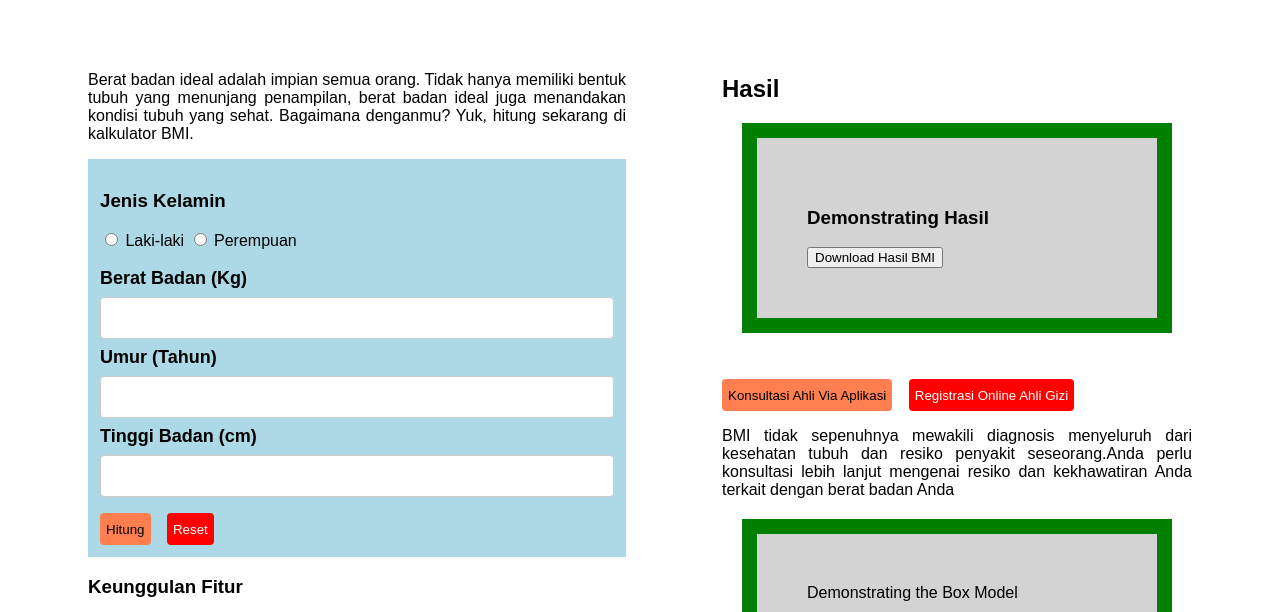
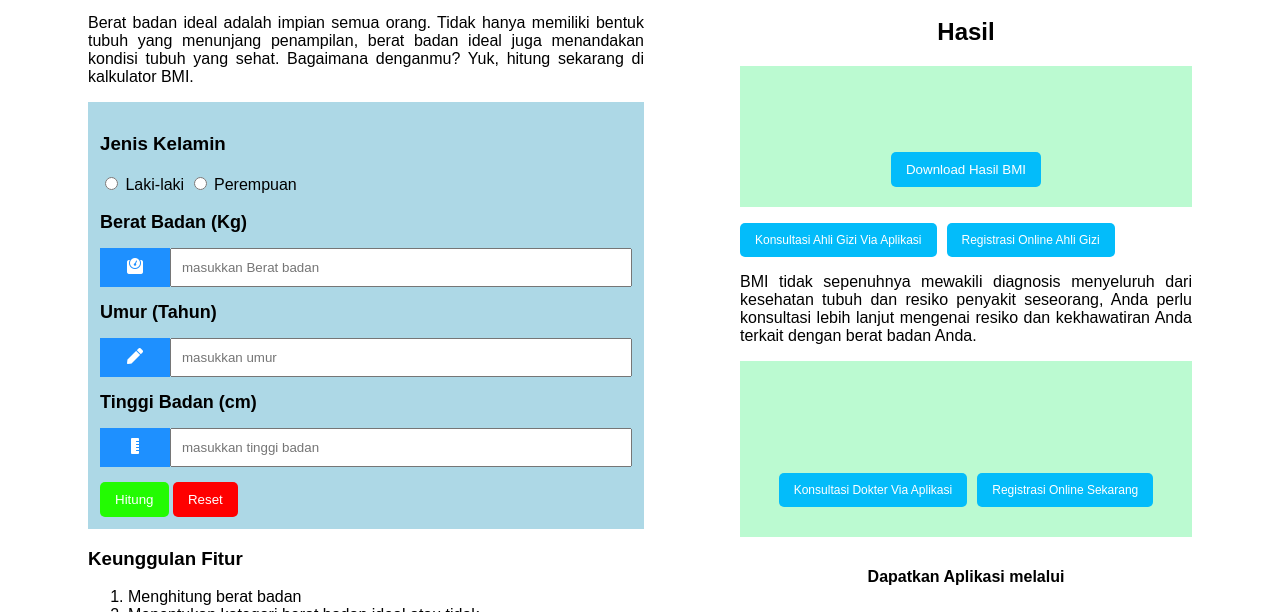
Before and after one commit to revou-fundamental-course/5-aug-24-BaraAbdi11219, a plain HTML site: page index.html in a window 1280 px wide. Shown: the part 73-685 px from the top of the page. Drawn offline with Linux system fonts and the light colour scheme.

Commit message:
complate html and css

```diff
--- a/css/styles.css
+++ b/css/styles.css
@@ -8,8 +8,13 @@ body {
     background-color: #fff;
     color: #000;
 }
+header{
+    margin: auto 10px;
+    height: 2px;
+}
 main{
     display: flex;
+
 }
 aside{
     padding: 48px;
@@ -23,74 +28,121 @@ p{
     text-align: justify;
     size: 14px;
 }
-input[type=number]{
-    width: 100%;
-    padding: 12px 20px;
-    margin: 8px 0px;
-    display: inline-block;
-    border-radius: 4px;
-    border: 1px solid #ccc;
-    box-sizing: border-box;
-    font-family: monospace;
-    font-size: 14px;
-}
+
 .input{
     font-size: 18px;
     font-weight: bold;
 }
-.button{
-    height: 32px;
+.input-container {
+    display: -ms-flexbox; /* IE10 */
+    display: flex;
+    width: 100%;
+    margin-top: 15px;
+    margin-bottom: 15px;
+}
+.icon {
+    padding: 10px;
+    background: dodgerblue;
+    color: white;
+    min-width: 50px;
+    text-align: center;
+}
+.input-field {
+    width: 100%;
+    padding: 10px;
+    outline: none;
+}
+
+.input-field:focus {
+    border: 2px solid dodgerblue;
+}
+
+.btn{
     border: none;
-    border-radius: 4px;
-    margin-top: 8px;
-    margin-right: 12px;
+    border-radius: 5px;
+    padding: 10px 15px;
+    background-color: rgb(3, 188, 250);
+    color: white;
+    font-weight: 500;
+    cursor: pointer;
+    transition: background-color .3s ease-in-out;
+
 }
+.btn:hover {
+    background-color: #136767;
+  }
 .bg-coral{
-    background-color: coral;
+    background-color: rgb(35, 251, 2);
 }
 .bg-reset{
     background-color: red;
     color: white;
 }
+.btn-reset:hover {
+    background-color: #c3c2c2;
+  }
 /* output */
-.box-center {
-    align-items: center;
-}
-.box-output {
-    background-color: lightgrey;
-    display: flex;
-    flex-direction: column;
-    gap: 8px;
-    padding: 16px;
-    border-radius: 8px;
-}
-
-#output-tag {
-    font-size: xx-large;
-}
-
-#output-bmi {
-    font-size: 144px;
-}
-
-#output-category {
-    font-size: larger;
-}
-#last {
-    background-color: lightgrey;
-    width: 300px;
-    border: 15px solid green;
-    padding: 50px;
-    margin: 20px;
-}
-
-#download-app {
+.sub-container {
+    background-color: rgb(187, 250, 209);
+    padding: 20px 0;
     display: flex;
     flex-direction: column;
     align-items: center;
-    gap: 8px;
+  }
+
+  .result-title {
+    font-size: 18px;
+  }
+
+  .result-bmi {
+    font-size: 40px;
+  }
+
+  .result-desc {
+    margin: 10px 0 20px;
+    font-size: 15px;
+  }
+
+  .button-cta {
+    display: flex;
+    align-items: center;
+    gap: 10px;
+    margin: 10px 0;
+  }
+
+  .button-cta button {
+    font-size: 12px;
+  }
+
+  .list-risk {
+    list-style: none;
+    text-align: center;
+  }
+
+  .download-app {
+    display: flex;
+    flex-direction: column;
+    align-items: center;
+    margin: 10px 0;
+  }
+
+  .img {
+    width: 300px;
+    width: 100px;
+    cursor: pointer;
+    border-radius: 8px;
+  }
+
+  footer {
+    height: 32px;
+    font-size: small;
+    padding-top: 48px;
 }
-
-#download-app img {
-    height: 32px;
+footer p{
+    text-align: center;
 }
+footer a {
+    color: rgb(0, 110, 255);
+    text-decoration: none;
+    font-weight: bold;
+}
--- a/index.html
+++ b/index.html
@@ -3,8 +3,9 @@
 <head>
     <meta charset="UTF-8">
     <meta name="viewport" content="width=device-width, initial-scale=1.0">
-    <title>Document</title>
+    <title>KALKULATOR BMI</title>
     <link rel="stylesheet" href="css\styles.css">
+    <link rel="stylesheet" href="https://cdnjs.cloudflare.com/ajax/libs/font-awesome/5.15.2/css/all.min.css" />
 </head>
 <body>
     <header>
@@ -26,16 +27,25 @@
                 <br>
                 <div>
                     <label class="input" for="berat badan">Berat Badan (Kg)</label><br>
-                    <input type="number" id="berat badan"><br>
+                    <div class="input-container">
+                        <i class="fas fa-weight icon"></i>
+                        <input class="input-field" type="number" placeholder="masukkan Berat badan" id="weight">
+                    </div>
                     <label class="input" for="umur">Umur (Tahun)</label><br>
-                    <input type="number" id="umur" ><br>
+                    <div class="input-container">
+                        <i class="fas fa-pen icon"></i>
+                        <input class="input-field" type="number" placeholder="masukkan umur" id="age">
+                    </div>
                     <label class="input" for="tinggi badan">Tinggi Badan (cm)</label><br>
-                    <input type="number" id="tinggi badan" ><br>
+                    <div class="input-container">
+                        <i class="fas fa-ruler-vertical icon"></i>
+                        <input class="input-field" type="number" placeholder="masukkan tinggi badan" id="height">
+                    </div>
                 </div>
 
                 <div>
-                    <button class="button bg-coral">Hitung</button>
-                    <button class="button bg-reset">Reset</button>
+                    <button type="button" class="btn bg-coral" onclick="hitung()">Hitung</button>
+                    <button type="reset" class="btn bg-reset">Reset</button>
                 </div>
 
             </form>
@@ -50,38 +60,48 @@
                 <p>Kalkulator akan memberi Anda gambaran tentang perbandingan berat badan Anda dengan nilai umum, yaitu Indeks Massa Tubuh (BMI).</p>
             </article>
         </aside>
+
         <aside>
-            <section>
-
-                <div id="output-container">
-                    <h2>Hasil</h2>
-                    <div id="last">
-                        <h3>Demonstrating Hasil</h3>
-                        <div id="output-download">
-                            <button onclick="downloadBMI()" class="btn-success">Download Hasil BMI</button>
-                        </div>
+            <section id="result" class="container d-hidden">
+                <h2 class="title">Hasil</h2>
+                <div class="sub-container mb-1">
+                  <h3 id="result-title" class="result-title"></h3>
+                  <div id="result-bmi" class="result-bmi"></div>
+                  <p id="result-desc" class="result-desc"></p>
+                  <button class="btn">Download Hasil BMI</button>
+                </div>
+                <div class="mb-1 paragraph">
+                  <p id="result-text"></p>
+                  <p id="suggestion-text"></p>
+                  <p id="advice-text"></p>
+                  <div class="button-cta">
+                    <button class="btn">Konsultasi Ahli Gizi Via Aplikasi</button>
+                    <button class="btn">Registrasi Online Ahli Gizi</button>
+                  </div>
+                  <p>
+                    BMI tidak sepenuhnya mewakili diagnosis menyeluruh dari kesehatan tubuh dan resiko penyakit seseorang, Anda perlu konsultasi lebih lanjut mengenai resiko dan kekhawatiran Anda terkait dengan berat badan Anda.
+                  </p>
+                </div>
+                <div class="sub-container paragraph">
+                  <h6 id="risk-title"></h6>
+                  <ul id="list-risk" class="list-risk"></ul>
+                  <div class="button-cta">
+                    <button class="btn">Konsultasi Dokter Via Aplikasi</button>
+                    <button class="btn">Registrasi Online Sekarang</button>
+                  </div>
+                </div>
+                    <div class="download-app">
+                        <h4>Dapatkan Aplikasi melalui</h4>
+                        <div class="button-cta">
+                            <img src="assets\googleplay.png" alt="Google Play" class="img" aria-label="Download di Google Play">
+                            <img src="assets\app store.jfif" alt="Apple Store" class="img" aria-label="Download di Apple Store">
+                          </div>
                     </div>
-                    <div id="output-description"></div>
-                    <div id="output-diseases"></div>
-                    <div>
-                        <br>
-                        <button class="button bg-coral">Konsultasi Ahli Via Aplikasi</button>
-                        <button class="button bg-reset">Registrasi Online Ahli Gizi</button>
-                    </div>
-                    <p>BMI tidak sepenuhnya mewakili diagnosis menyeluruh dari kesehatan tubuh dan resiko penyakit seseorang.Anda perlu konsultasi lebih lanjut mengenai resiko dan kekhawatiran Anda terkait dengan berat badan Anda</p>
-                    <div id="last">Demonstrating the Box Model</div>
-                    <div id="download-app">
-                        <!-- Tautan ke aplikasi -->
-                        <p>Dapatkan Aplikasi melalui</p>
-                        <div>
-                            <a href="#"><img src="assets\googleplay.png" alt="Download melalui Play Store"></a>
-                            <a href="#"><img src="assets\app store.jfif" alt="Download melalui App Store"></a>
-                        </div>
-                    </div>
-                </div>
         </section>
         </aside>
     </main>
-    <footer></footer>
+    <footer>
+        <p>Dibuat dan didesain oleh <a href="https://www.instagram.com/bara_nugrohooo/">Bara Abdi Nugroho</a></p>
+    </footer>
 </body>
 </html>
```
